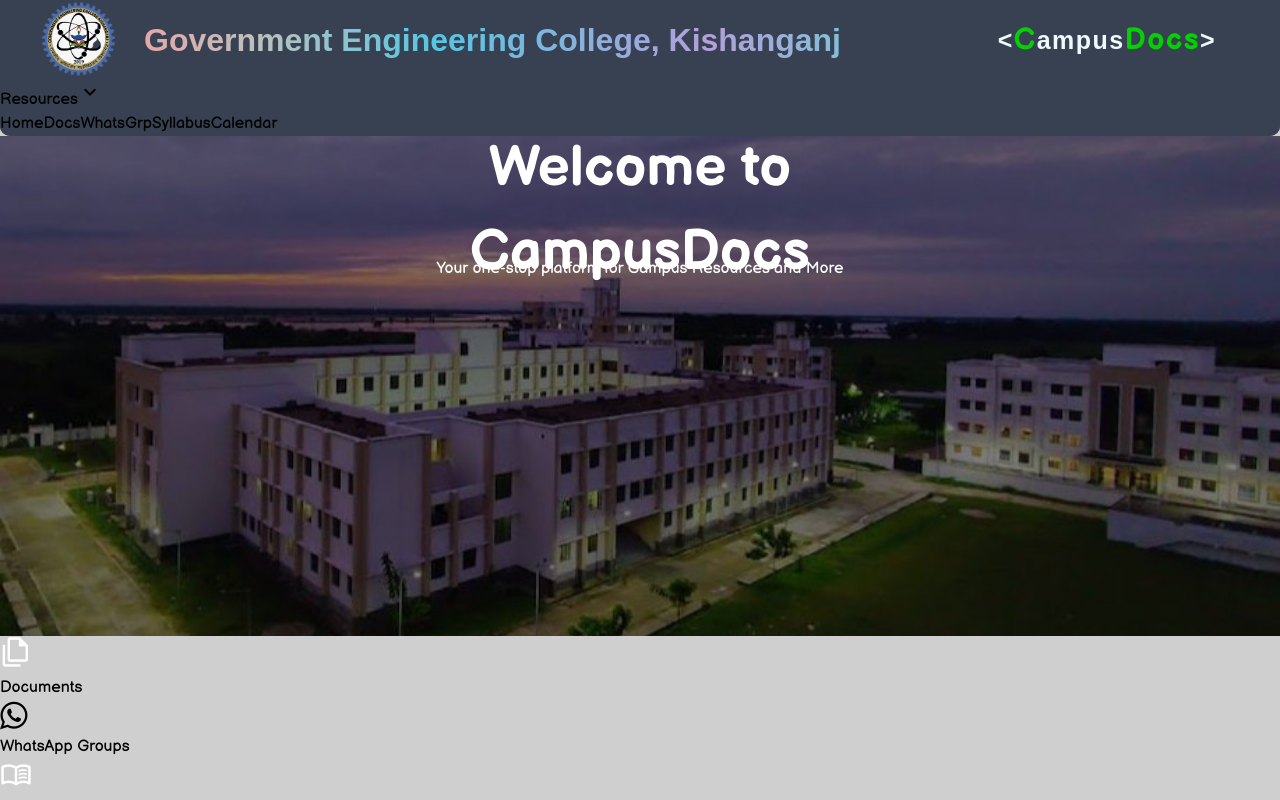
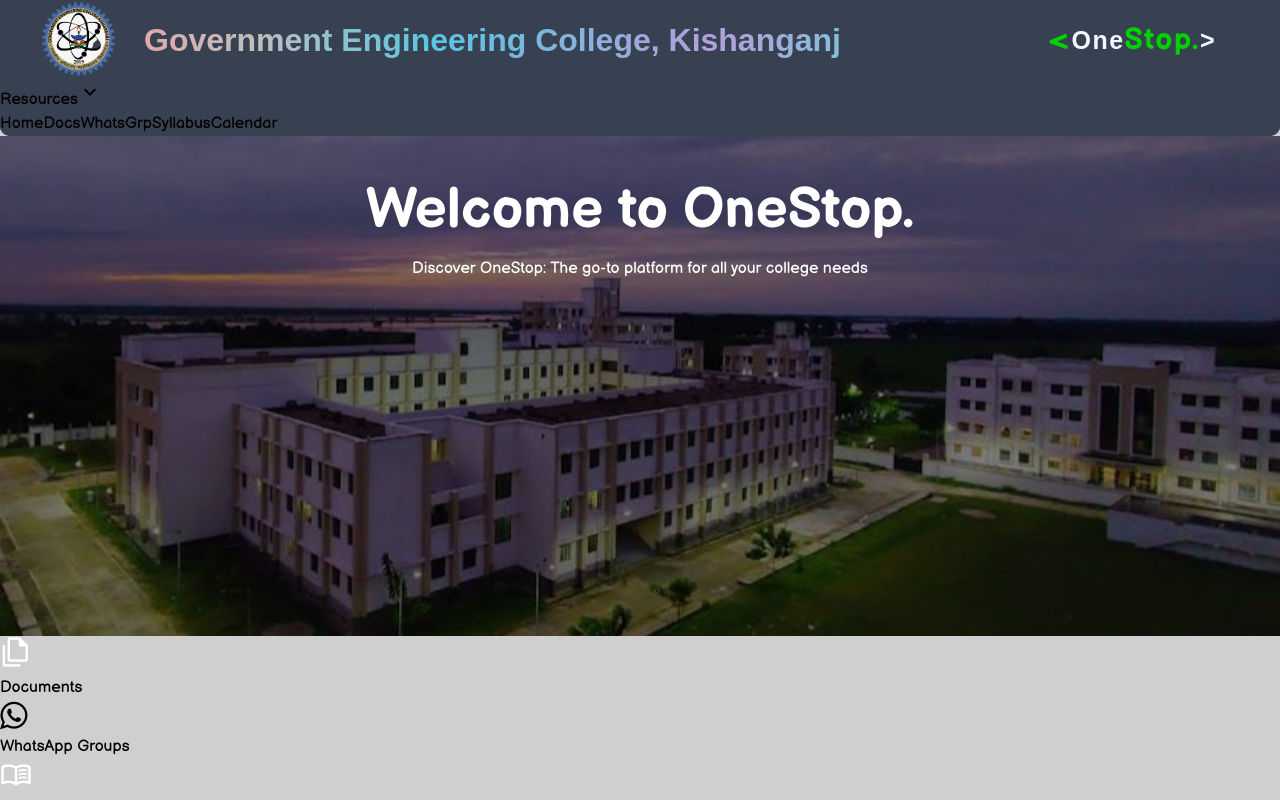
Before and after one commit to akshay0712-dev/campusDocs, a React (Vite) app: page / in a window 1280 px wide. Shown: the top 800 px of the page. Built offline with nearby package versions, Linux system fonts and the light colour scheme; a web font is replaced by a local one.

Commit message:
Add custom 404 page

```diff
--- a/src/components/Footer.jsx
+++ b/src/components/Footer.jsx
@@ -20,6 +20,9 @@
           <div className="border-b-2 md:border-b-0 border-[#bbb8b8] md:border-r-2 ">
             <p className="head1 text-3xl md:text-6xl">Get in touch!</p>
             <p className="head2 text-sm md:text-xl">akshayrishu4@gmail.com</p>
+            <p className="tittle text-white text-[30px] text-center pt-9 font-extrabold tracking-widest">
+            <span className="tracking-wide">&lt;</span>One<span className="tracking-wide">Stop.</span>&gt;
+          </p>
           </div>
 
           {/* .......important Links */}
--- a/src/components/Home/Home.jsx
+++ b/src/components/Home/Home.jsx
@@ -42,8 +42,8 @@
     <>
       <div className="homePage">
         <img src="./images/homeBg2.jpg" alt="" />
-        <h1>Welcome to CampusDocs</h1>
-        <h3>Your one-stop platform for Campus Resources and More</h3>
+        <h1>Welcome to OneStop.</h1>
+        <h3>Discover OneStop: The go-to platform for all your college needs</h3>
       </div>
 
       <section className="flex flex-row justify-between flex-wrap w-[95vw] md:w-[80vw] bg-gray-800 m-auto rounded-xl my-[3vh] p-6 md:p-8">
--- a/src/components/Navbar.jsx
+++ b/src/components/Navbar.jsx
@@ -28,7 +28,7 @@
           </div>
 
           <p className="tittle">
-            &lt;<span>C</span>ampus<span>Docs</span>&gt;
+            <span>&lt;</span>One<span>Stop.</span>&gt;
           </p>
         </section>
         <section
--- a/src/index.css
+++ b/src/index.css
@@ -54,7 +54,7 @@
     align-items: center;
 }
 
-.nav1 .tittle {
+.tittle {
     font-family: "Protest Guerrilla", sans-serif;
     letter-spacing: 1.5px;
 }
@@ -82,7 +82,7 @@
     padding: 0 2vw;
 }
 
-.nav1 p span {
+.tittle span {
     font-size: 30px;
     color: rgb(3, 209, 3);
 }
@@ -235,7 +235,7 @@
         padding: 0 1vw;
     }
 
-    .nav1 p span {
+    .tittle span {
         font-size: 25px;
     }
 
```
